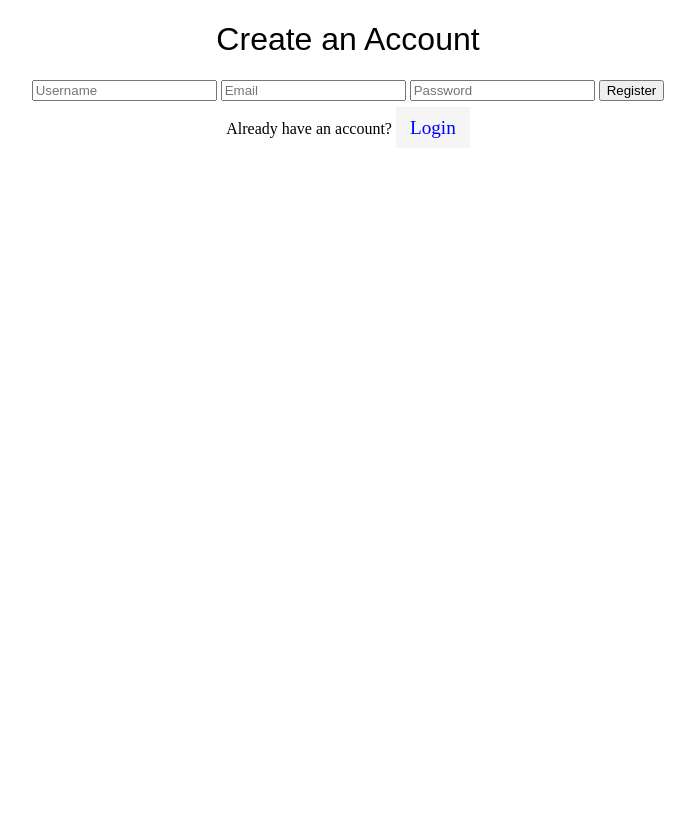
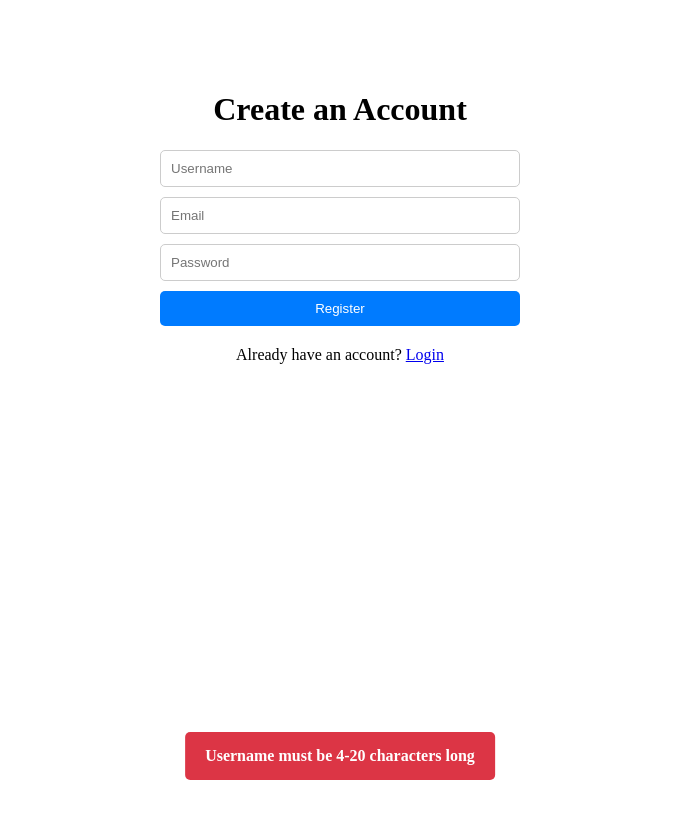
Before and after one commit to montie-tech/Final-year-project, a plain HTML site: page login/register.html in a window 1280 px wide. Both pictures are taken after a click on the button "Register". Shown: the whole page, without its empty margins (300-995 px from the left). Drawn offline with Linux system fonts and the light colour scheme.

Commit message:
ops(register & login): Setting up the login and register files and functionalities

```diff
--- a/login/register.css
+++ b/login/register.css
@@ -1,38 +1,58 @@
-body {
-    width: 100vw;
-    height: 100vh;
-    background: url("register.jpg");
-    background-size: fit;
+/* Mobile-first responsive design */
+.container {
+    width: 100%;
+    max-width: 400px;
+    margin: 50px auto;
+    padding: 20px;
+    box-sizing: border-box;
     text-align: center;
-    overflow-y: hidden;
-    overflow-x: hidden;
 }
 
-h1 {
-    text-align: center;
-    font-family: "Source Sans Pro", sans-serif;
-    font-weight: normal;
-    font-style: var();
-    font-size: xx-large;
+.register-form input {
+    width: 100%;
+    margin-bottom: 10px;
+    padding: 10px;
+    border: 1px solid #ccc;
+    border-radius: 5px;
+    box-sizing: border-box;
 }
 
-h2 {
-    text-align: center;
-    font-size: larger;
-    font-style: italic;
-    font-family: 'Times New Roman', Times, serif;
+.register-form button {
+    width: 100%;
+    padding: 10px;
+    background-color: #007bff;
+    color: #fff;
+    border: none;
+    border-radius: 5px;
+    cursor: pointer;
 }
 
-a {
-    justify-content: flex-start;
-    align-items: center;
-    padding: 10px 14px;
-    background: whitesmoke;
-    text-decoration: none;
-    color: blue;
-    font-size: larger
+.register-form button:hover {
+    background-color: #0056b3;
 }
 
-a:hover {
-    color: red;
+p {
+    margin-top: 20px;
 }
+
+#toast {
+    position: fixed;
+    left: 50%;
+    bottom: 20px;
+    transform: translate(-50%, -100%);
+    padding: 15px 20px;
+    border-radius: 5px;
+    color: #fff;
+    font-size: 16px;
+    font-weight: bold;
+    z-index: 1000;
+    transition: transform 0.3s ease;
+}
+
+#toast.success {
+    background-color: #28a745; /* Green */
+}
+
+#toast.error {
+    background-color: #dc3545; /* Red */
+}
--- a/login/register.html
+++ b/login/register.html
@@ -12,14 +12,14 @@
     <div class="container">
         <h1>Create an Account</h1>
         <div class="register-form">
-            <div id="toast"></div>
             <input type="text" id="username" placeholder="Username" required>
             <input type="email" id="email" placeholder="Email" required>
             <input type="password" id="password" placeholder="Password" required>
-            <button onclick="register()">Register</button>
+            <button id="registerBtn">Register</button>
             <p>Already have an account? <a href="login.html">Login</a></p>
         </div>
     </div>
+    <div id="toast"></div> <!-- Toast notification container -->
     <script src="register.js"></script>
 </body>
 
--- a/login/register.js
+++ b/login/register.js
@@ -1,10 +1,63 @@
+document.addEventListener('DOMContentLoaded', function() {
+    const registerBtn = document.getElementById('registerBtn');
+    registerBtn.addEventListener('click', register);
+});
+
 function register() {
     const username = document.getElementById('username').value;
     const email = document.getElementById('email').value;
     const password = document.getElementById('password').value;
 
+    // Validate username, email, and password
+    if (username.length < 4 || username.length > 20) {
+        showToast('error', 'Username must be 4-20 characters long');
+        return;
+    }
+
+    if (!isValidEmail(email)) {
+        showToast('error', 'Invalid email address');
+        return;
+    }
+
+    if (password.length < 6) {
+        showToast('error', 'Password must be at least 6 characters long');
+        return;
+    }
+
+    // Check if user already exists in the system (simulate)
+    const userExists = checkUserExists(username);
+    if (userExists) {
+        showToast('error', 'Username already exists');
+        return;
+    }
+
+    // If all validations pass, register the user
     // Add your registration logic here
-    console.log('Username:', username);
-    console.log('Email:', email);
-    console.log('Password:', password);
+    showToast('success', 'Registration successful');
 }
+
+function isValidEmail(email) {
+    // Basic email validation regex
+    const emailRegex = /\S+@\S+\.\S+/;
+    return emailRegex.test(email);
+}
+
+function checkUserExists(username) {
+    // Simulate checking if user exists in the system
+    // Replace with actual logic (e.g., API call to check if username exists)
+    const existingUsernames = ['user1', 'user2', 'user3'];
+    return existingUsernames.includes(username);
+}
+
+function showToast(type, message) {
+    const toast = document.getElementById('toast');
+    toast.innerText = message;
+    toast.classList.add(type);
+
+    // Show toast with animation
+    toast.style.transform = 'translate(-50%, 0)';
+    setTimeout(() => {
+        toast.style.transform = 'translate(-50%, -100%)';
+        toast.classList.remove(type);
+    }, 3000); // Hide toast after 3 seconds
+}
```
Also changed, not shown: login/login.js (+31 -3 lines).
